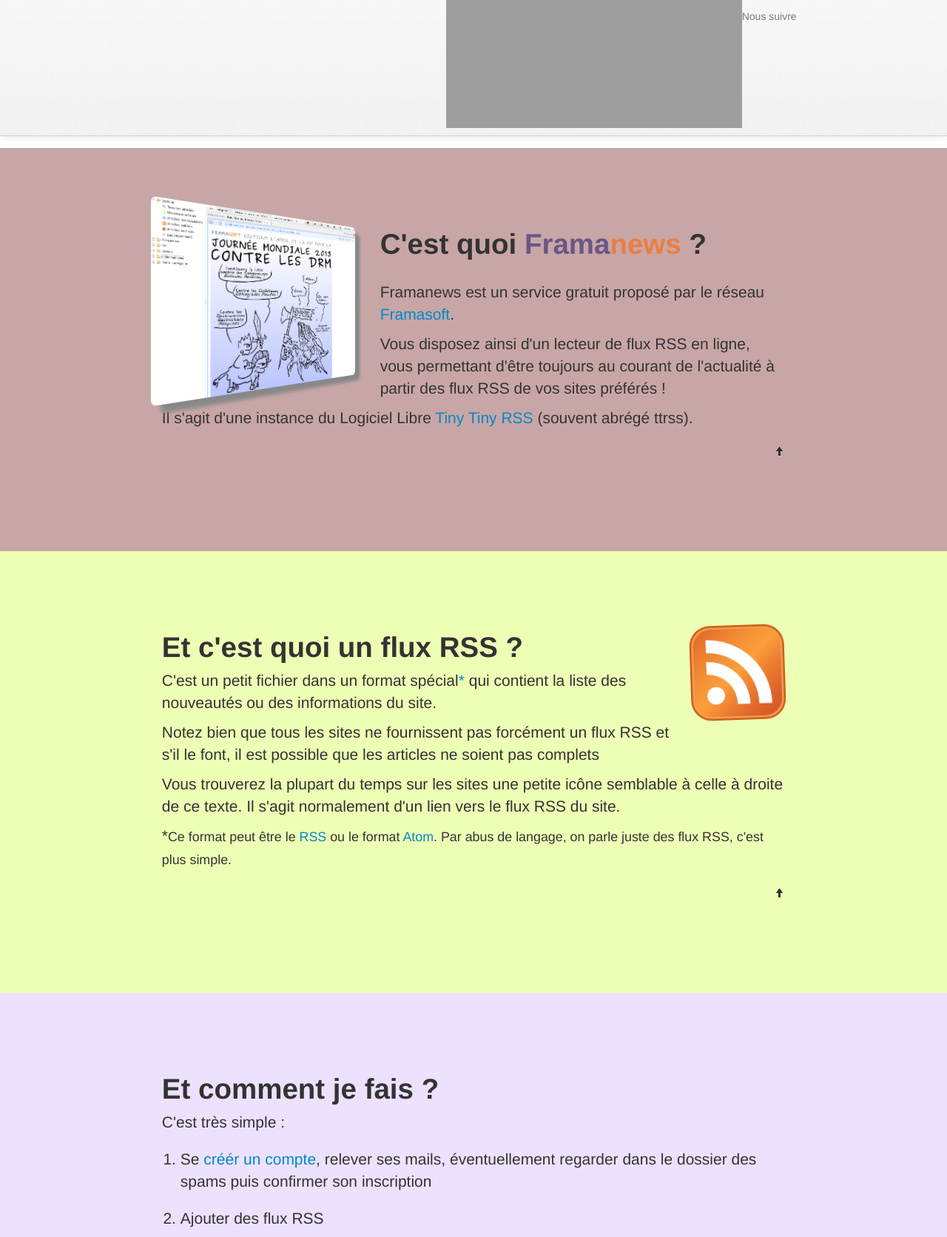
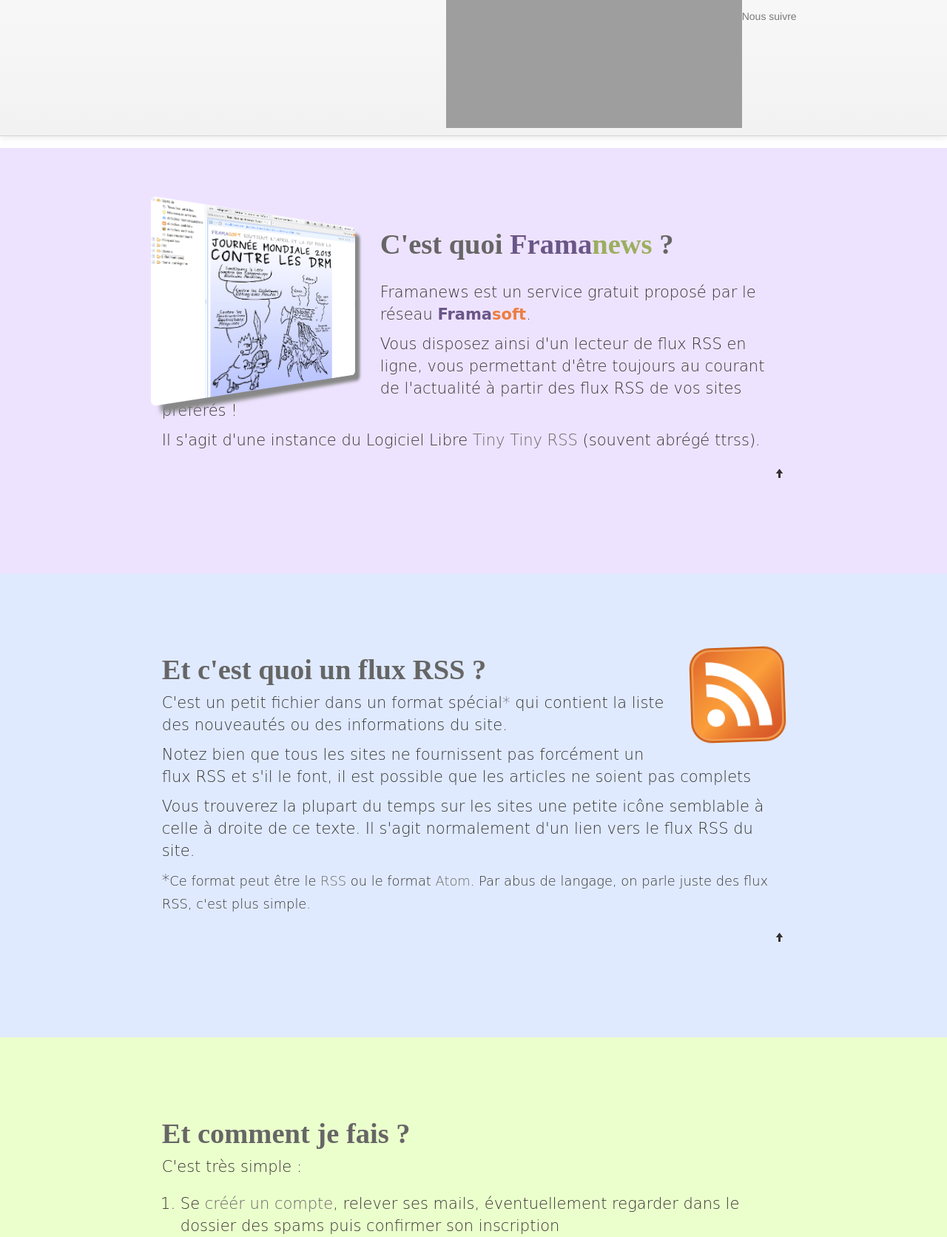
Before and after one commit to framasoft/framanews, a PHP site: page / in a window 1280 px wide. Shown: the part 266-1938 px from the top of the page at 74% size. Run offline with PHP 8.4, Linux system fonts and the light colour scheme; some libraries are stand-ins or nearby versions; grey boxes are pictures that could not be loaded.

Commit message:
Corrections suite aux retours de peupleLà

```diff
--- a/css/framanews.css
+++ b/css/framanews.css
@@ -46,13 +46,46 @@
     color: #6A5687;
 }
 .news {
+    color: #9BAE5F;
+}
+.soft {
     color: #EB7E41;
+}
+a .frama, a .soft {
+    font-weight: bold;
+}
+a {
+    color: #666;
+}
+a:hover {
+    color: #625092;
+}
+#content p,
+#content li {
+    font-family:DejaVu Sans, Verdana, Geneva, sans serif;
+    color: #333;
+}
+#content h1,
+#content h2,
+#content h3,
+#content h4,
+#content h5,
+#content h6 {
+    font-family: PTSansCaption, GillSans, sans serif;
+    font-weight: bold;
+    color: #666;
+}
+#content h3 {
+    font-size: 24px;
+}
+#content h4 {
+    font-size: 18.2px;
 }
 /*
  * Framanews ? C'est quoi ça ?
  */
 #kezako {
-    background-color: #C8A6A6;
+    background-color: #EEE3FF;
 }
 .rotateY {
     width: 35%;
@@ -87,7 +120,7 @@
  * C'est quoi un flux RSS ?
  */
 #kezako-rss {
-    background-color: #EDFFB5;
+    background-color: #E0EAFF;
 }
 #rss-symbol {
     margin: 0 0 5px 20px;
@@ -108,19 +141,19 @@
  * Comment ça marche ?
  */
 #komen-sa-marche {
-    background-color: #ECE2FF;
+    background-color: #EBFFCC;
 }
 /*
  * La framarticle_toolbar
  */
 #framarticle_toolbar {
-    background-color: #63D322;
+    background-color: #FFDDC9;
 }
 /*
  * Mobilité
  */
 #mobilite {
-    background-color: #E2B63D;
+    background-color: #F5E7C1;
 }
 
 .rotateY-right {
@@ -155,5 +188,5 @@
  * FAQ
  */
 #faq {
-    background-color: #ECE;
+    background-color: #FFD6D1;
 }
--- a/index.html
+++ b/index.html
@@ -181,7 +181,7 @@
                     <h1 class="beta">
                         <span class="big-title"><span class="frama">Frama</span><span class="news">news</span></span>
                     </h1>
-                    <a id="btn-ttrss" class="btn btn-large btn-primary" href="ttrss/">Connexion / Inscription</a>
+                    <a id="btn-ttrss" class="btn btn-large" href="ttrss/">Connexion / Inscription</a>
                 </div>
             </div>
             <div class="row-fluid slide" id="kezako">
@@ -191,7 +191,7 @@
                     </div>
                     <h1>C'est quoi <span class="frama">Frama</span><span class="news">news</span>&nbsp;?</h1>
                     <div class="lead" style="padding-top: 20px;">
-                        <p>Framanews est un service gratuit proposé par le réseau <a href="http://framasoft.org">Framasoft</a>.</p>
+                        <p>Framanews est un service gratuit proposé par le réseau <a href="http://framasoft.org"><span class="frama">Frama</span><span class="soft">soft</span></a>.</p>
                         <p>Vous disposez ainsi d'un lecteur de flux RSS en ligne, vous permettant d'être toujours au courant de l'actualité à partir des flux RSS de vos sites préférés !</p>
                         <p>Il s'agit d'une instance du Logiciel Libre <a href="http://tt-rss.org">Tiny Tiny RSS</a> (souvent abrégé ttrss).</p>
                     </div>
@@ -240,7 +240,7 @@
                     <div class="row">
                         <div class="span4">
                             <button class="btn"><i class="icon-th-list"></i></button>
-                            <p class="lead">Développer/réduire les articles</p>
+                            <p class="lead">Développer ou réduire les articles</p>
                             <p>Vous pouvez basculer entre les articles au complet ou juste la liste des titres.</p>
                         </div>
                         <div class="span4">
```
Also changed, not shown: img/beta.png.
